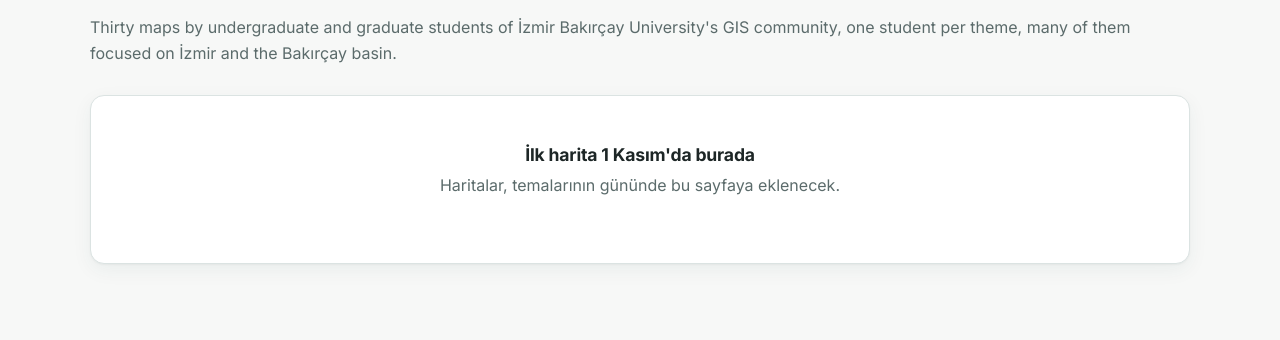
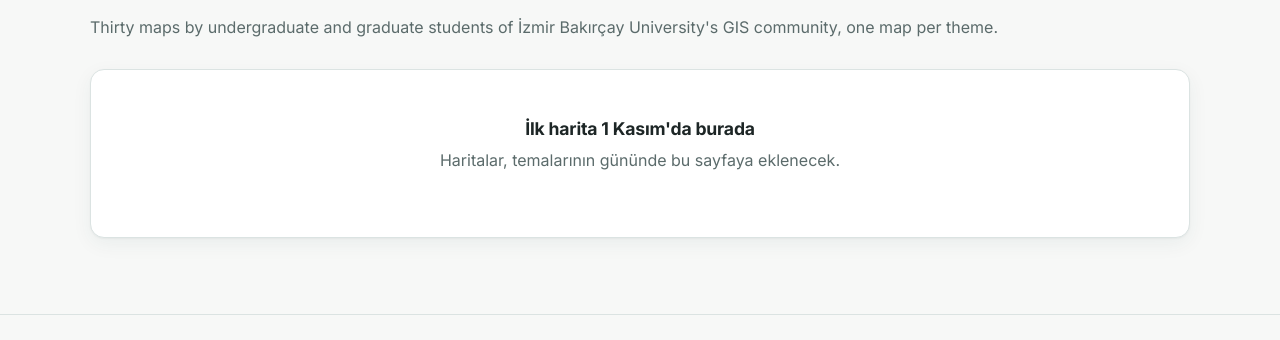
Before and after one commit to sdanacioglu/30daymapchallenge-2026, a plain HTML site: page koleksiyon.html in a window 1280 px wide. Shown: the part 323-663 px from the top of the page. Drawn offline with Linux system fonts and the light colour scheme.

Commit message:
Güncelleme

```diff
--- a/koleksiyon.html
+++ b/koleksiyon.html
@@ -21,7 +21,7 @@
         <p class="lead">İzmir Bakırçay Üniversitesi Coğrafi Bilgi Sistemleri Topluluğu'nun lisans ve yüksek lisans
           öğrencilerinden, her temaya bir harita. <span id="map-count">0</span>/30 harita yayında.</p>
         <p class="muted" lang="en">Thirty maps by undergraduate and graduate students of İzmir Bakırçay University's GIS community,
-          one student per theme, many of them focused on İzmir and the Bakırçay basin.</p>
+          one map per theme.</p>
       </div>
     </section>
 
```
